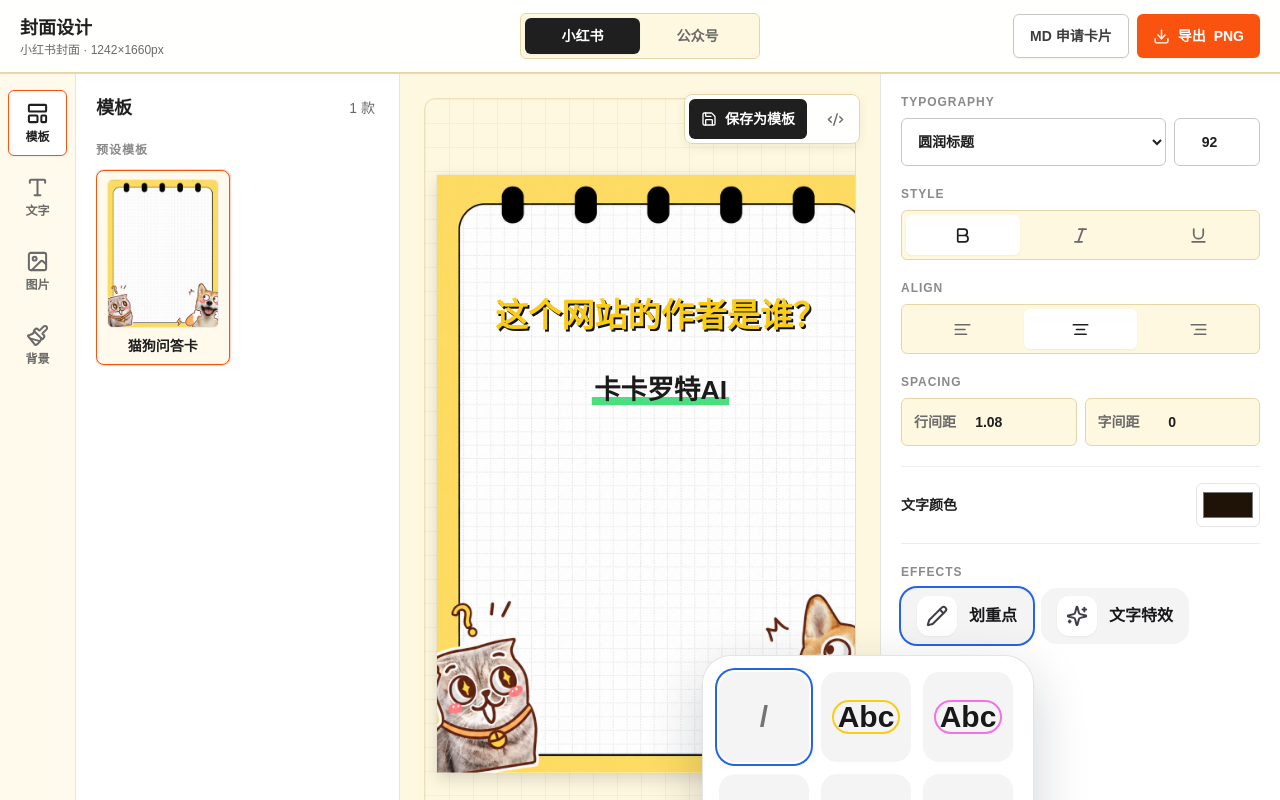
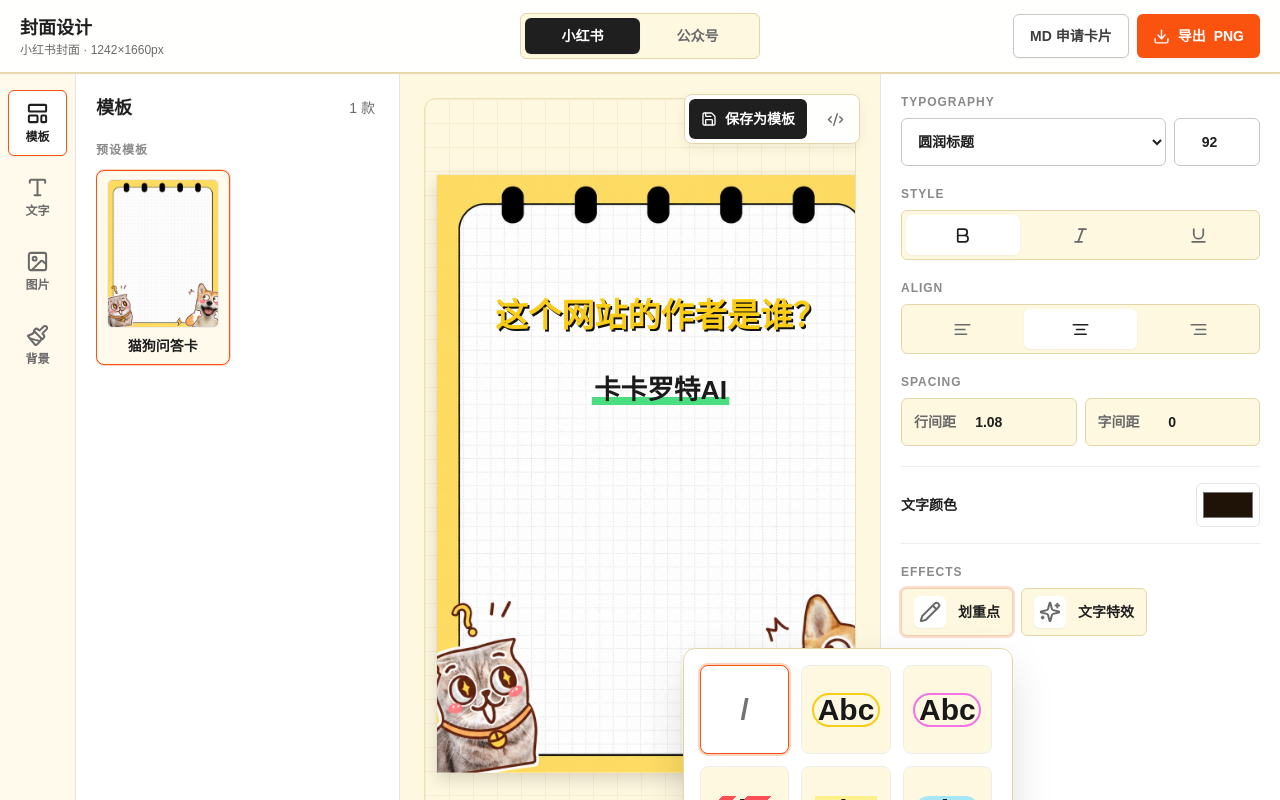
Before and after one commit to kklt-ai/kklt-ai-blog, a Next.js app: page /cover in a window 1280 px wide. Both pictures are taken after a click on the button "划重点". Built offline with nearby package versions, Linux system fonts and the light colour scheme; a small style sheet from the web is missing.

Commit message:
style: restyle cover text pickers

```diff
--- a/src/cover/components/TextEffectPicker.tsx
+++ b/src/cover/components/TextEffectPicker.tsx
@@ -36,10 +36,10 @@ function EffectCard({
       aria-pressed={active}
       onClick={onSelect}
       className={[
-        "relative min-h-[96px] rounded-2xl bg-zinc-100 p-2 text-center transition",
+        "relative min-h-[96px] rounded-lg border bg-[#fff8e0] p-2 text-center transition",
         active
-          ? "ring-2 ring-blue-600 ring-offset-2 ring-offset-white"
-          : "hover:bg-zinc-50 hover:ring-1 hover:ring-zinc-200",
+          ? "border-[#fa520f] bg-white ring-2 ring-[#fa520f]/25"
+          : "border-[#ededed] hover:border-[#e6d5a8] hover:bg-white",
       ].join(" ")}
     >
       <span
@@ -96,9 +96,9 @@ export function TextEffectPicker({
         aria-haspopup="dialog"
         aria-expanded={open}
         onClick={() => setOpen((currentOpen) => !currentOpen)}
-        className="inline-flex h-14 items-center gap-3 rounded-2xl bg-zinc-100 px-4 text-base font-black text-zinc-900 transition hover:bg-zinc-50 focus:outline-none focus:ring-2 focus:ring-blue-600"
+        className="inline-flex h-12 items-center gap-3 rounded-md border border-[#e6d5a8] bg-[#fff8e0] px-3 text-sm font-semibold text-[#1f1f1f] transition hover:bg-white focus:outline-none focus:ring-2 focus:ring-[#fa520f]/20"
       >
-        <span className="grid h-10 w-10 place-items-center rounded-xl bg-white text-zinc-700 shadow-sm">
+        <span className="grid h-8 w-8 place-items-center rounded-md bg-white text-[#6a6a6a] shadow-sm">
           <Sparkles size={22} aria-hidden="true" strokeWidth={2.2} />
         </span>
         <span>文字特效</span>
@@ -109,7 +109,7 @@ export function TextEffectPicker({
         <div
           role="dialog"
           aria-label="文字特效样式"
-          className="absolute right-0 z-20 mt-3 w-[360px] rounded-[28px] bg-white p-3 shadow-[0_18px_55px_rgba(15,23,42,0.2)] ring-1 ring-zinc-200"
+          className="absolute right-0 z-20 mt-3 w-[360px] rounded-xl border border-[#e6d5a8] bg-white p-3 shadow-[0_16px_48px_-8px_rgba(0,0,0,0.18)]"
         >
           <div className="grid grid-cols-[70px_minmax(0,1fr)] gap-3">
             <div role="group" aria-label="文字特效分类" className="flex flex-col gap-2">
@@ -122,10 +122,10 @@ export function TextEffectPicker({
                     aria-pressed={active}
                     onClick={() => onCategoryChange(group.id)}
                     className={[
-                      "min-h-11 rounded-xl px-3 text-left text-base font-black transition",
+                      "min-h-11 rounded-md px-3 text-left text-sm font-semibold transition",
                       active
-                        ? "bg-zinc-100 text-zinc-950"
-                        : "text-zinc-600 hover:bg-zinc-50 hover:text-zinc-950",
+                        ? "bg-[#fff8e0] text-[#1f1f1f]"
+                        : "text-[#6a6a6a] hover:bg-[#fffaeb] hover:text-[#1f1f1f]",
                     ].join(" ")}
                   >
                     {group.label}
--- a/src/cover/components/TextHighlightPicker.tsx
+++ b/src/cover/components/TextHighlightPicker.tsx
@@ -33,10 +33,10 @@ function HighlightPreview({
       aria-pressed={active}
       onClick={onSelect}
       className={[
-        "flex aspect-square min-h-[82px] items-center justify-center rounded-2xl bg-zinc-100 p-2 transition",
+        "flex aspect-square min-h-[82px] items-center justify-center rounded-lg border bg-[#fff8e0] p-2 transition",
         active
-          ? "ring-2 ring-blue-600 ring-offset-2 ring-offset-white"
-          : "hover:bg-zinc-50 hover:ring-1 hover:ring-zinc-200",
+          ? "border-[#fa520f] bg-white ring-2 ring-[#fa520f]/25"
+          : "border-[#ededed] hover:border-[#e6d5a8] hover:bg-white",
       ].join(" ")}
     >
       <span
@@ -88,9 +88,9 @@ export function TextHighlightPicker({
         aria-haspopup="dialog"
         aria-expanded={open}
         onClick={() => setOpen((currentOpen) => !currentOpen)}
-        className="inline-flex h-14 items-center gap-3 rounded-2xl bg-zinc-100 px-4 text-base font-black text-zinc-900 transition hover:bg-zinc-50 focus:outline-none focus:ring-2 focus:ring-blue-600"
+        className="inline-flex h-12 items-center gap-3 rounded-md border border-[#e6d5a8] bg-[#fff8e0] px-3 text-sm font-semibold text-[#1f1f1f] transition hover:bg-white focus:outline-none focus:ring-2 focus:ring-[#fa520f]/20"
       >
-        <span className="grid h-10 w-10 place-items-center rounded-xl bg-white text-zinc-700 shadow-sm">
+        <span className="grid h-8 w-8 place-items-center rounded-md bg-white text-[#6a6a6a] shadow-sm">
           <Pencil size={22} aria-hidden="true" strokeWidth={2.2} />
         </span>
         <span>划重点</span>
@@ -101,7 +101,7 @@ export function TextHighlightPicker({
         <div
           role="dialog"
           aria-label="划重点样式"
-          className="absolute right-0 z-20 mt-3 w-[330px] rounded-[28px] bg-white p-3 shadow-[0_18px_55px_rgba(15,23,42,0.2)] ring-1 ring-zinc-200"
+          className="absolute right-0 z-20 mt-3 w-[330px] rounded-xl border border-[#e6d5a8] bg-white p-3 shadow-[0_16px_48px_-8px_rgba(0,0,0,0.18)]"
         >
           <div
             aria-label="划重点样式列表"
```
